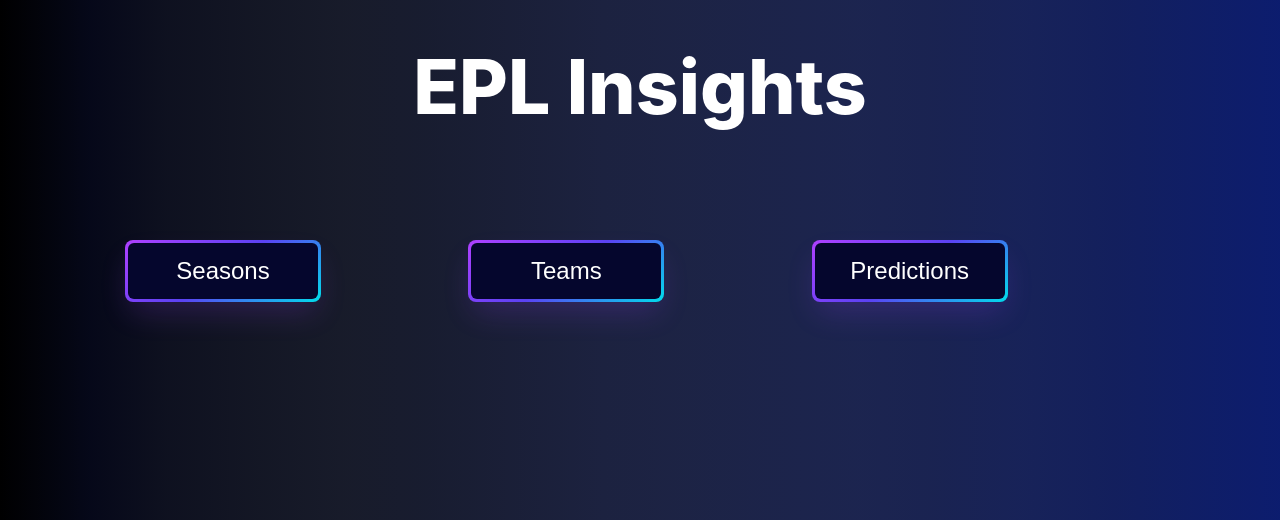
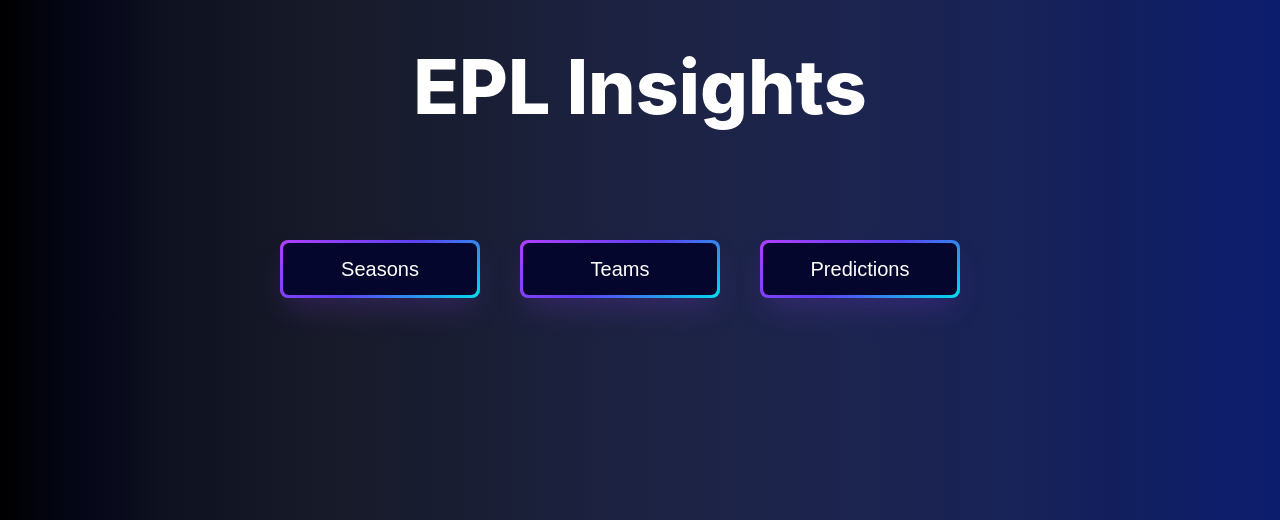
Before and after one commit to farhan2401/EPL-Insights, a Django app: page / in a window 1280 px wide. Shown: the part 280-800 px from the top of the page. Run offline with Django 5.2, Linux system fonts and the light colour scheme.

Commit message:
Fixed homescreen buttons

```diff
--- a/home/static/css/homepage.css
+++ b/home/static/css/homepage.css
@@ -29,11 +29,11 @@ body {
     animation: fadeIn 5s;
 }
 .btns {
-    justify-content: space-between;
+    justify-content: center;
     display: flex;
     flex-wrap: wrap;
-    gap: 20px;
     list-style: none;
+    gap: 40px;
     animation: fadeIn 5s;
 }
 @keyframes fadeIn {
@@ -54,7 +54,7 @@ body {
     justify-content: center;
     line-height: 1em;
     max-width: 100%;
-    min-width: 140px;
+    min-width: 200px;
     padding: 3px;
     text-decoration: none;
     user-select: none;
@@ -63,12 +63,10 @@ body {
     white-space: nowrap;
     cursor: pointer;
 }
-
 .button-64:active,
 .button-64:hover {
     outline: 0;
 }
-
 .button-64 span {
     background-color: rgb(5, 6, 45);
     padding: 16px 24px;
@@ -77,14 +75,6 @@ body {
     height: 100%;
     transition: 300ms;
 }
-
 .button-64:hover span {
     background: none;
 }
-
-@media (min-width: 768px) {
-    .button-64 {
-        font-size: 24px;
-        min-width: 196px;
-    }
-}
```
